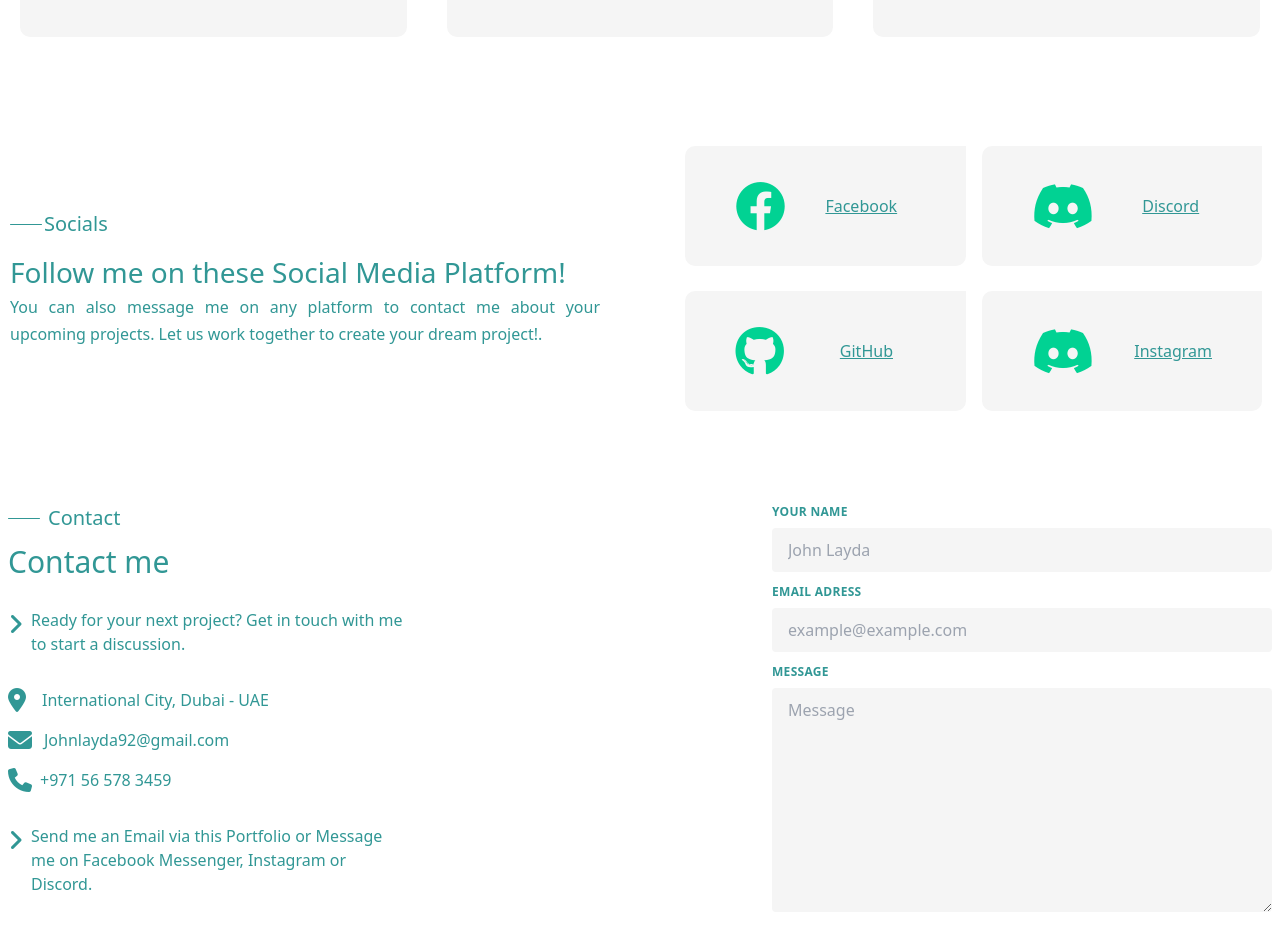
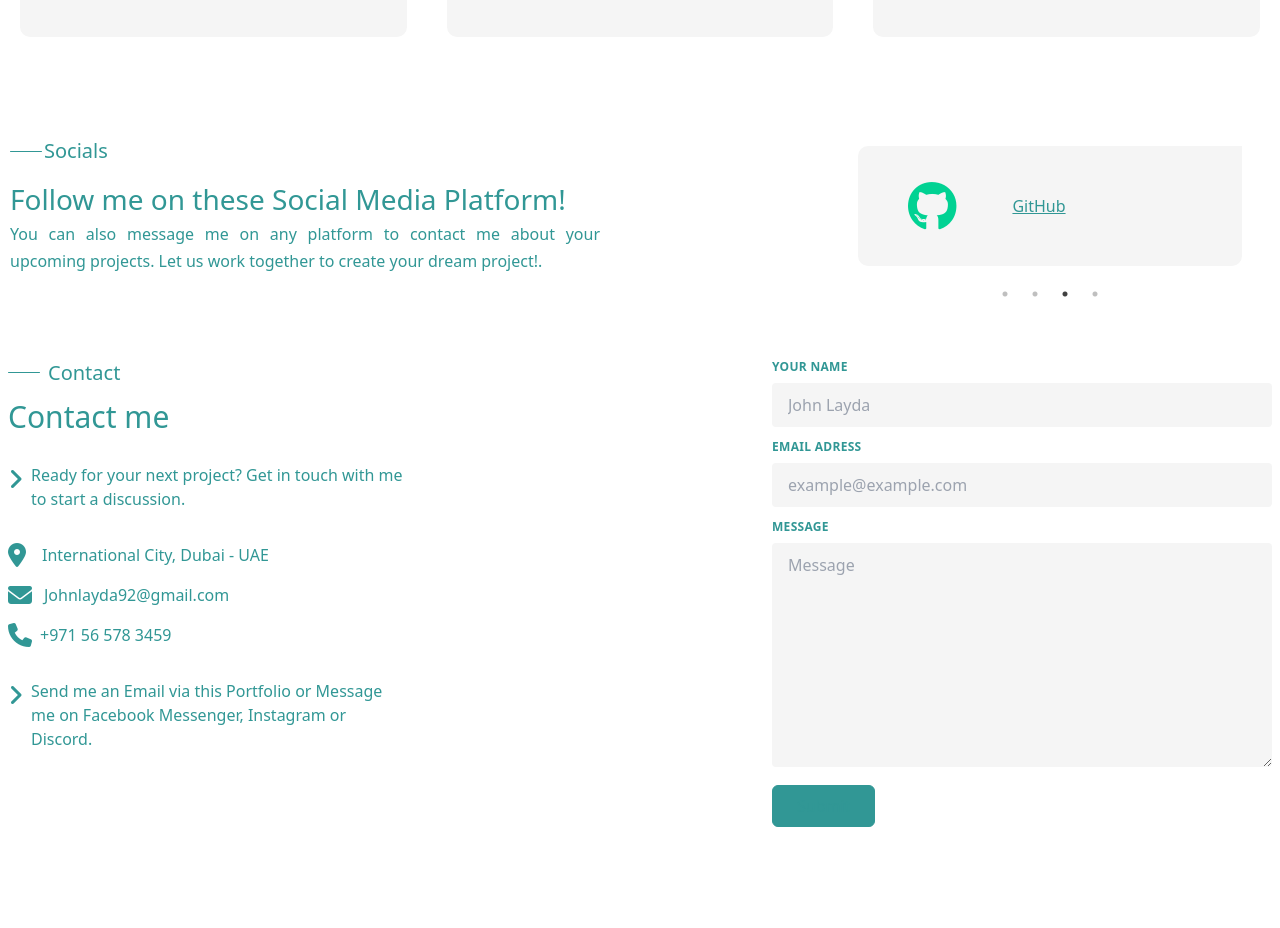
Before and after one commit to Chysev/Portfolio, a Next.js app: page / in a window 1280 px wide. Shown: the part 2740-3668 px from the top of the page. Built offline with nearby package versions, Linux system fonts and the light colour scheme.

Commit message:
Portfolio

```diff
--- a/components/LandingPage/Layer6/RightSection.tsx
+++ b/components/LandingPage/Layer6/RightSection.tsx
@@ -1,17 +1,47 @@
+import Slider from 'react-slick'
+
 // Components
 import FacebookCard from "../../Cards/FacebookCard"
 import DiscordCard from "../../Cards/DiscordCard"
 import GitHubCard from "../../Cards/GitHubCard"
 import InstagramCard from "../../Cards/InstagramCard"
 
-const RightSection = () => {
+const RightSection = (props) => {
+
+    const settings = {
+        className: "max-w-[400px] 480max:max-w-[320px] 380max:max-w-[240px] mr-[20px] 992max:mr-[0]",
+        dots: true,
+        autoplay: true,
+        speed: 1000,
+        autoplaySpeed: 2000,
+        infinite: true,
+        swipeToSlide: true,
+        slidesToShow: 1,
+        slidesToScroll: 1,
+
+    };
     return (
-        <div className="grid grid-cols-2 992max:grid-cols-1">
-            <FacebookCard />
-            <DiscordCard />
-            <GitHubCard />
-            <InstagramCard />
+        <div>
+            <Slider {...settings} >
+                <div>
+                    <FacebookCard />
+                </div>
+
+                <div>
+                    <DiscordCard />
+                </div>
+
+                <div>
+                    <GitHubCard />
+                </div>
+
+                <div>
+                    <InstagramCard />
+                </div>
+            </Slider>
         </div>
+
+
     )
 }
 
--- a/package.json
+++ b/package.json
@@ -19,6 +19,7 @@
     "react": "18.2.0",
     "react-card-flip": "^1.1.6",
     "react-dom": "18.2.0",
+    "react-slick": "^0.29.0",
     "sass": "^1.56.1",
     "scss": "^0.2.4",
     "typescript": "4.8.4"
--- a/pages/_document.tsx
+++ b/pages/_document.tsx
@@ -11,6 +11,9 @@ export default class CustomDocument extends Document {
                         rel="stylesheet"
                         href="https://cdnjs.cloudflare.com/ajax/libs/font-awesome/6.1.2/css/all.min.css"
                     />
+
+                    <link rel="stylesheet" type="text/css" charSet="UTF-8" href="https://cdnjs.cloudflare.com/ajax/libs/slick-carousel/1.6.0/slick.min.css" />
+                    <link rel="stylesheet" type="text/css" href="https://cdnjs.cloudflare.com/ajax/libs/slick-carousel/1.6.0/slick-theme.min.css" />
 
                     {/* META TAGS */}
 
```
Also changed, not shown: 1 other file (tests, documents, lock files or other folders).
